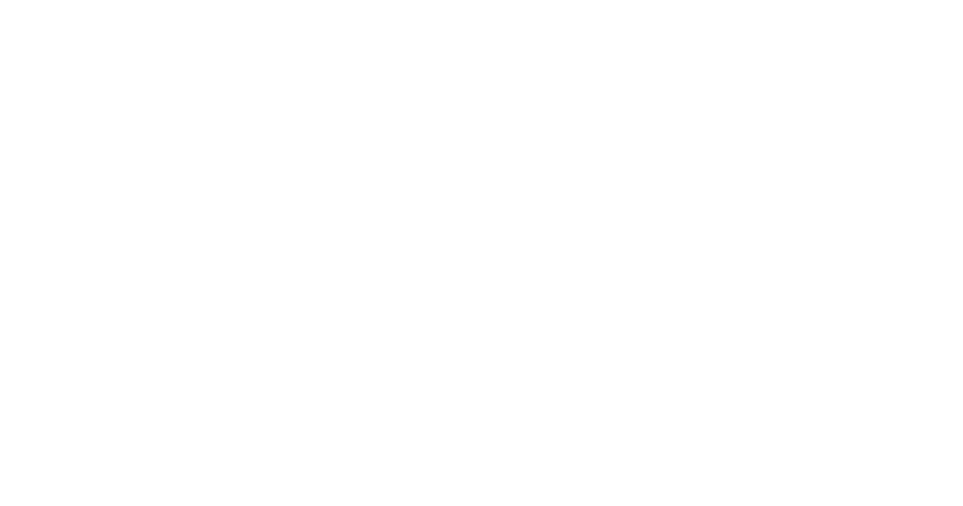
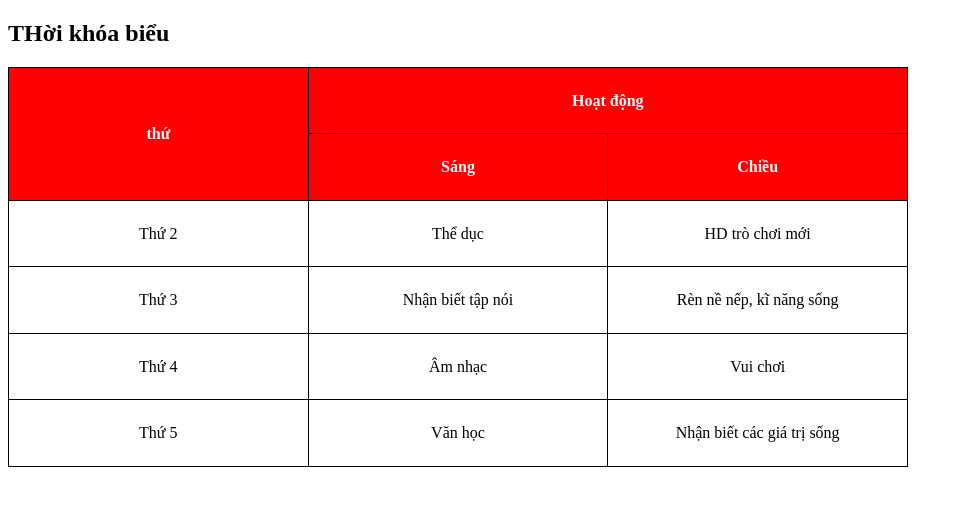
Before and after one commit to hainam1411/FormAndTable, a plain HTML site: page tableClass.html in a window 1280 px wide. Shown: the whole page, without its empty margins (0-963 px from the left). Drawn offline with Linux system fonts and the light colour scheme.

Commit message:
commit 3

```diff
--- a/tableClass.html
+++ b/tableClass.html
@@ -2,9 +2,59 @@
 <html lang="en">
 <head>
     <meta charset="UTF-8">
-    <title>Title</title>
+    <title>Thời khóa biểu</title>
 </head>
+<style>
+    table, tr, td, th{
+        border: 1px solid black;
+        border-collapse: collapse;
+        text-align: center;
+    }
+    table{
+        width: 900px;
+        height: 400px;
+    }
+    td{
+        width: 30%;
+    }
+    th{
+        background-color: red;
+        color: white;
+    }
+
+</style>
 <body>
+<h2>THời khóa biểu</h2>
+    <table>
+        <tr>
+            <th rowspan="2">thứ</th>
+            <th colspan="2">Hoạt động</th>
+        </tr>
+        <tr>
+            <th>Sáng</th>
+            <th>Chiều</th>
+        </tr>
+        <tr>
+            <td>Thứ 2</td>
+            <td>Thể dục</td>
+            <td>HD trò chơi mới</td>
+        </tr>
+        <tr>
+            <td>Thứ 3</td>
+            <td>Nhận biết tập nói</td>
+            <td>Rèn nề nếp, kĩ năng sống</td>
+        </tr>
+        <tr>
+            <td>Thứ 4</td>
+            <td>Âm nhạc</td>
+            <td>Vui chơi</td>
+        </tr>
+        <tr>
+            <td>Thứ 5</td>
+            <td>Văn học</td>
+            <td>Nhận biết các giá trị sống</td>
+        </tr>
 
+    </table>
 </body>
 </html>
```
Also changed, not shown: RegisterForm.html (added, +21 -0 lines), searchform.html (added, +13 -0 lines).
